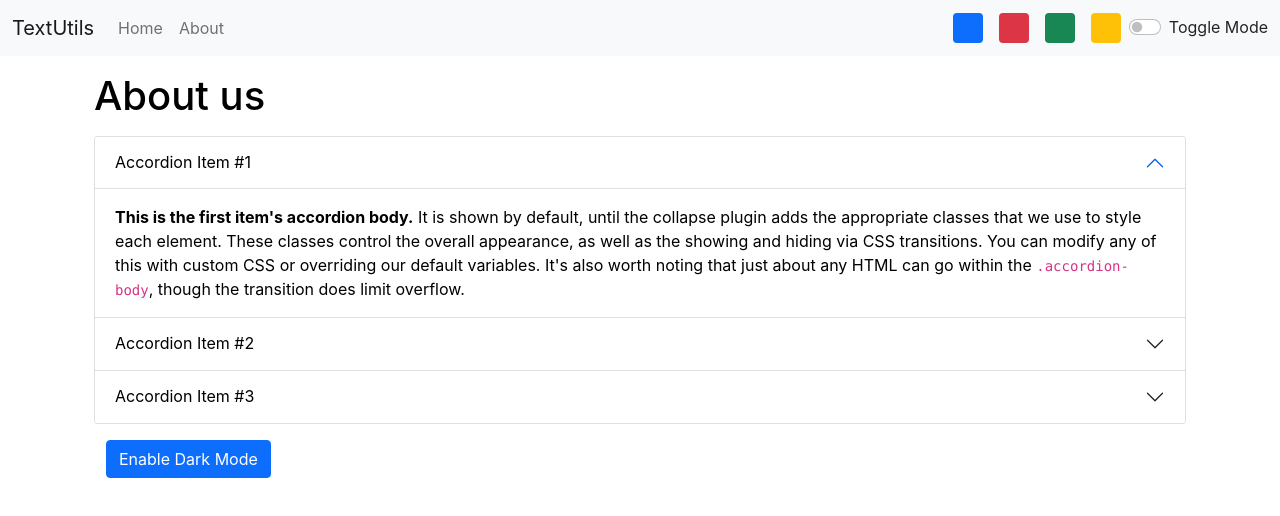
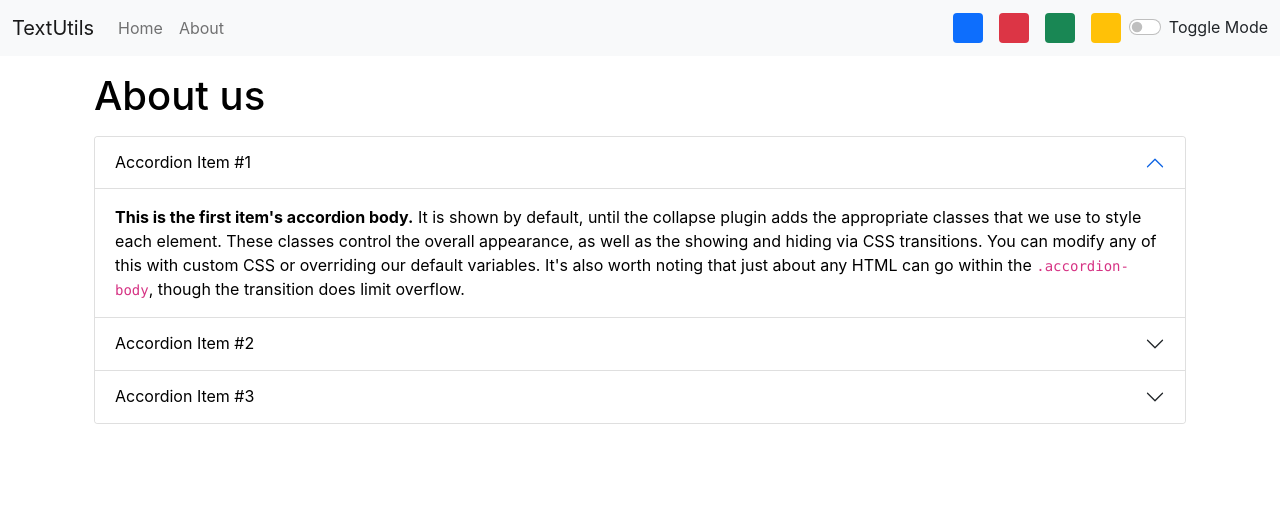
Before and after one commit to shubhamjain2205/TextUtils-React, a React (Create React App) app: page /about in a window 1280 px wide. Shown: the top 516 px of the page. Built offline with nearby package versions, Linux system fonts and the light colour scheme.

Commit message:
Update About.js

```diff
--- a/src/components/About.js
+++ b/src/components/About.js
@@ -1,32 +1,38 @@
 import React, {useState} from 'react';
 
-export default function About() {
+export default function About(props) {
 
-const[myStyle, setMyStyle]= useState({
-    color: 'black',
-    backgroundColor: 'white'
-})
+// const[myStyle, setMyStyle]= useState({
+//     color: 'black',
+//     backgroundColor: 'white'
+// })
 
-const [btntext, setBtnText] = useState("Enable Dark Mode");
+let myStyle = {
+    color: props.mode === 'dark'?'white':'black',
+    backgroundColor: props.mode === 'dark'?'black':'white',
+    borderColor: props.mode === 'dark'?'black':'white'
+}
 
-const toggleStyle = ()=>{
-    if(myStyle.color === 'black'){
-        setMyStyle({
-            color: 'white',
-            backgroundColor: 'black',
-            border: '1px solid white'
-        })
-        setBtnText("Enable Light Mode")
-    }
-    else{
-        setMyStyle({
-            color: 'black',
-            backgroundColor: 'white',
-            // border: '1px solid black'
-        })
-        setBtnText("Enable Dark Mode")
-    }
-}
+// const [btntext, setBtnText] = useState("Enable Dark Mode");
+
+// const toggleStyle = ()=>{
+//     if(myStyle.color === 'black'){
+//         setMyStyle({
+//             color: 'white',
+//             backgroundColor: 'black',
+//             border: '1px solid white'
+//         })
+//         setBtnText("Enable Light Mode")
+//     }
+//     else{
+//         setMyStyle({
+//             color: 'black',
+//             backgroundColor: 'white',
+//             // border: '1px solid black'
+//         })
+//         setBtnText("Enable Dark Mode")
+//     }
+// }
 
 
   return (
@@ -70,9 +76,9 @@ const toggleStyle = ()=>{
         </div>
     </div>
     </div>
-    <div className="container">
+    {/* <div className="container">
     <button type="button" onClick={toggleStyle} className="btn btn-primary my-3">{btntext}</button>
-    </div>
+    </div> */}
     </div>
   );
 }
```
